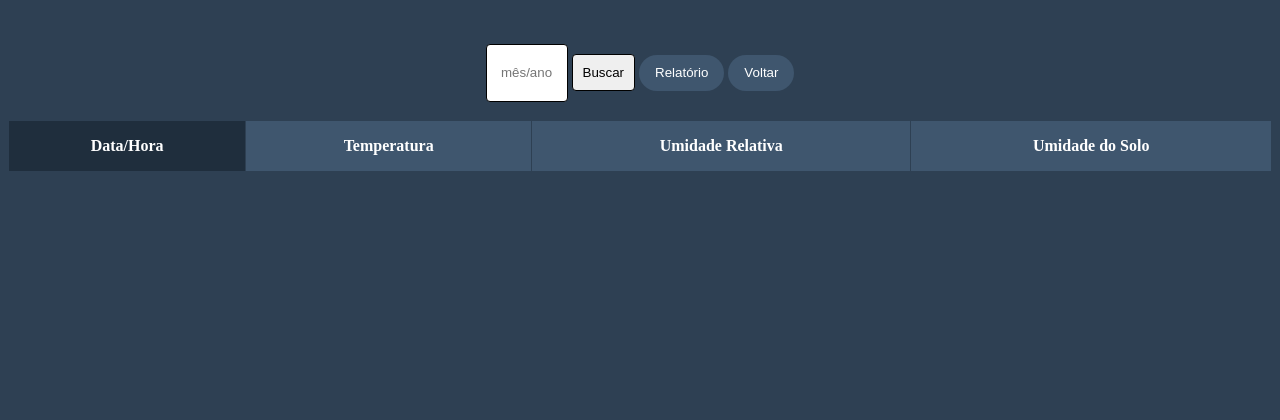
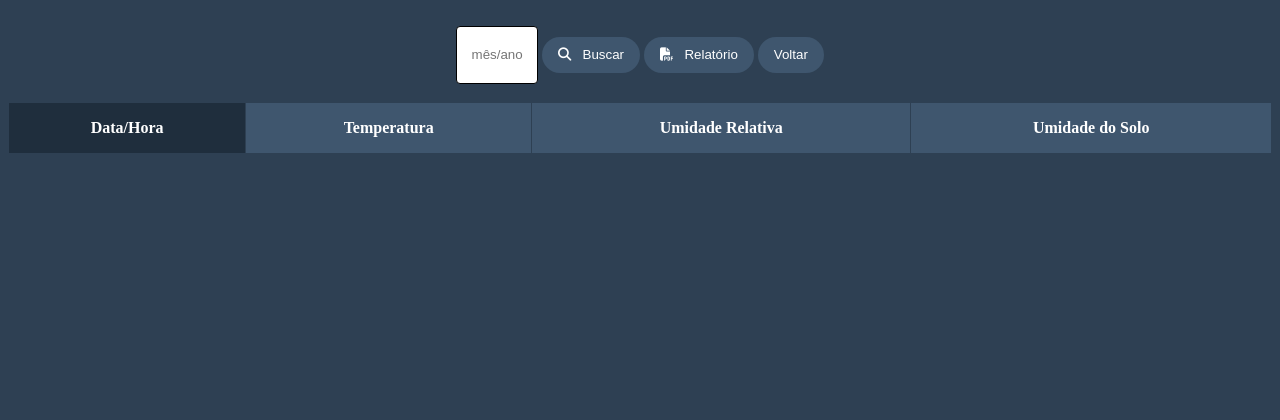
Before and after one commit to LukinMar/sistema-irrigacao-alpha, a PHP site: page /dados.php in a window 1280 px wide. Shown: the top 420 px of the page. After the commit the page ends 153 px from the top, so only its background shows below. Run offline with PHP 8.4, Linux system fonts and the light colour scheme; a user stored in the database is signed in; data comes from the database, SQL or seed files in the repository; lists and menus that the app fills with data are empty; some libraries are stand-ins or nearby versions.

Commit message:
Update dados.php

```diff
--- a/dados.php
+++ b/dados.php
@@ -1,3 +1,6 @@
+<?php
+    include('validar-usuario.php');
+?>
 <!DOCTYPE html>
 <html>
    <head>
@@ -9,18 +12,20 @@
     <meta name="msapplication-TileColor" content="#2e4053">
     <meta name="theme-color" content="#ffffff">
     <meta name="viewport" content="width=device-width, initial-scale=1.0">
+    <script src="https://kit.fontawesome.com/e97cfc6afc.js"></script>
     <link rel="stylesheet" href="assets/css/dados.css"/>
     <meta charset="utf-8">
     <title>Banco de Dados</title>
     </head>
+
     <body class="body">
 <div class="container">
         <div class="form">
-            <form action="" method="POST"><br>
-            <input type ="text" name="data" placeholder="mês/ano">
-            <input type ="submit" name="submit" value ="Buscar">
-            <input type ="button" name="relatorio" value="Relatório"  onclick="window.open('gerarRelatorio.php',' ');">
-            <input type ="button" name="voltar" value="Voltar" onclick="location.href='home.php';">
+            <form action="" method="POST">
+            <input  class="buscar-input" type ="text" name="data" placeholder="mês/ano">
+            <button type="submit" class="buscar-button" name="buscar"> <i class="fas fa-search"></i> &nbsp Buscar</button>
+            <button name="relatorio" onclick="window.open('gerarRelatorio.php',' ');"> <i class='fas fa-file-pdf'></i> &nbsp Relatório</button>
+            <input type="button" name="voltar" value="Voltar" onclick="location.href='home.php';">
         </form>
         </div>
     <div class="table-box">
```
